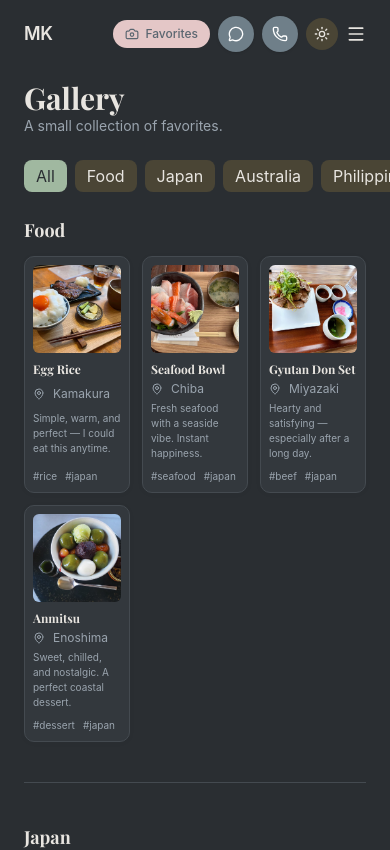
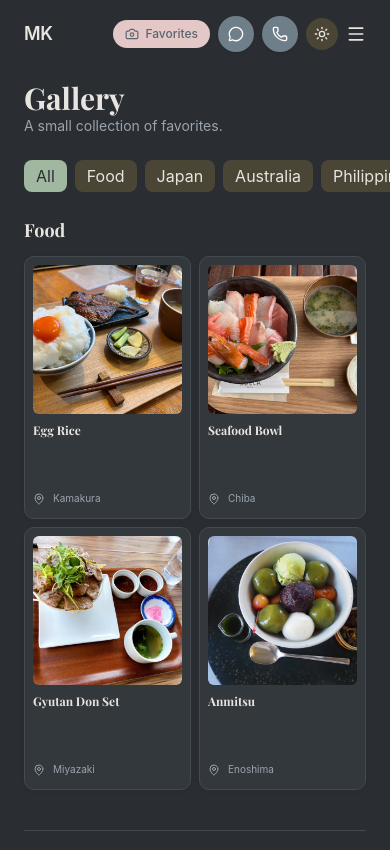
Before and after one commit to momo23546842/minimal-personal-pages, a Next.js app: page /gallery in a window 390 px wide. Shown: the top 850 px of the page. Built offline with nearby package versions, Linux system fonts and the light colour scheme.

Commit message:
fix(gallery): 2 columns on mobile, 3 on md+

```diff
--- a/components/favorites.tsx
+++ b/components/favorites.tsx
@@ -14,7 +14,7 @@ type FavItem = {
 
 export function FavoritesGrid({ items }: { items: FavItem[] }) {
   return (
-    <div className="grid gap-3 grid-cols-3 auto-rows-[1fr]">
+    <div className="grid gap-2 md:gap-6 grid-cols-2 md:grid-cols-3 auto-rows-[1fr]">
       {items.map((it, idx) => (
         <div key={idx} className="group rounded-lg border border-border bg-card p-2 md:p-4 shadow-[0_1px_6px_rgba(0,0,0,0.03)] h-full flex flex-col">
           <div className="relative w-full aspect-square rounded-sm overflow-hidden">
@@ -25,16 +25,16 @@ export function FavoritesGrid({ items }: { items: FavItem[] }) {
             )}
           </div>
           <div className="mt-2 flex-1 min-h-22 flex flex-col justify-between">
-            <h4 className="mb-1 text-xs md:text-sm font-semibold text-foreground">{it.title}</h4>
+            <h4 className="mb-1 text-xs font-semibold text-foreground">{it.title}</h4>
             {it.location && (
-              <div className="flex items-center gap-2 text-xs text-muted-foreground mb-1">
+              <div className="flex items-center gap-2 text-[10px] md:text-xs text-muted-foreground mb-1">
                 <MapPin className="h-3 w-3" />
                 <span>{it.location}</span>
               </div>
             )}
-            {it.caption && <p className="text-[10px] md:text-xs text-muted-foreground mb-2">{it.caption}</p>}
+            {it.caption && <p className="hidden sm:block text-[10px] md:text-xs text-muted-foreground mb-2">{it.caption}</p>}
             {it.tags && (
-              <div className="flex flex-wrap gap-2">
+              <div className="hidden sm:flex flex-wrap gap-2">
                 {it.tags.map((t) => (
                   <span key={t} className="text-[10px] md:text-xs text-muted-foreground">#{t}</span>
                 ))}
```
